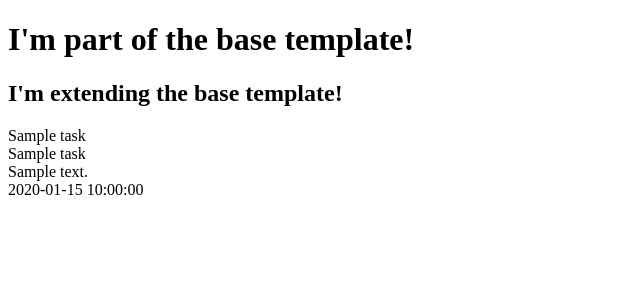
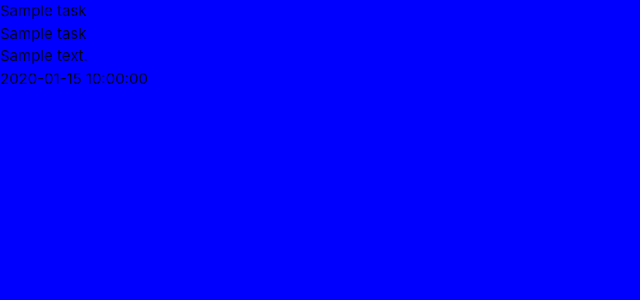
Before and after one commit to almost-good/flask-task-manager, a Flask app: page / in a window 1280 px wide. Shown: the top 300 px of the page, without its empty margins (0-640 px from the left). Run offline with Flask 2, Linux system fonts and the light colour scheme; a database or web service that is not in the repository returns one stand-in record (values such as "Sample title"); some libraries are stand-ins or nearby versions.

Commit message:
Add Materialize and Static files

```diff
--- /dev/null
+++ b/static/css/style.css
@@ -0,0 +1,3 @@
+body {
+    background-color: blue;
+}
--- a/templates/base.html
+++ b/templates/base.html
@@ -4,13 +4,28 @@
     <meta charset="UTF-8">
     <meta http-equiv="X-UA-Compatible" content="IE=edge">
     <meta name="viewport" content="width=device-width, initial-scale=1.0">
+
+    <link rel="stylesheet" href="https://cdnjs.cloudflare.com/ajax/libs/font-awesome/6.0.0-beta2/css/all.min.css"
+        integrity="sha512-YWzhKL2whUzgiheMoBFwW8CKV4qpHQAEuvilg9FAn5VJUDwKZZxkJNuGM4XkWuk94WCrrwslk8yWNGmY1EduTA==" crossorigin="anonymous" referrerpolicy="no-referrer" type="text/css">
+    <link rel="stylesheet" href="https://cdnjs.cloudflare.com/ajax/libs/materialize/1.0.0/css/materialize.min.css" type="text/css">
+    <link rel="stylesheet" href="{{ url_for('static', filename='css/style.css') }}">
+
+    {% block styles %}
+    {% endblock %}
+
     <title>Task Manager</title>
 </head>
 <body>
 
-    <h1>I'm part of the base template!</h1>
     {% block content %}
     {% endblock %}
 
+    <script src="https://code.jquery.com/jquery-3.6.0.min.js"
+        integrity="sha256-/xUj+3OJU5yExlq6GSYGSHk7tPXikynS7ogEvDej/m4=" crossorigin="anonymous"></script>
+    <script src="https://cdnjs.cloudflare.com/ajax/libs/materialize/1.0.0/js/materialize.min.js"></script>
+    <script src="{{ url_for('static', filename='js/script.js') }}"></script>
+
+    {% block scripts %}
+    {% endblock %}
 </body>
 </html>
--- a/templates/tasks.html
+++ b/templates/tasks.html
@@ -1,7 +1,5 @@
 {% extends "base.html" %}
 {% block content %}
-
-    <h2>I'm extending the base template!</h2>
 
     {% for task in tasks %}
         {{ task.task_name }}<br>
```
Also changed, not shown: static/js/script.js (added).
